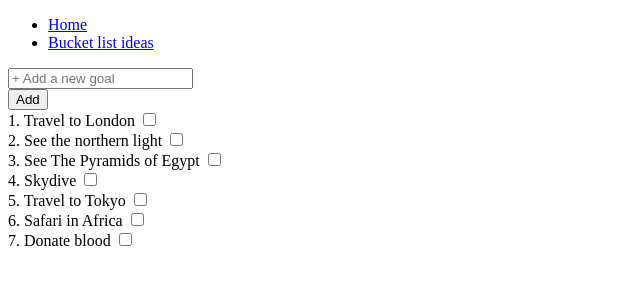
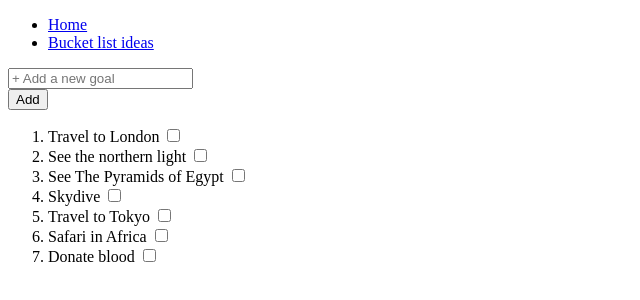
Before and after one commit to simonbimonmiaw/BucketLife, a plain HTML site: page index.html in a window 1280 px wide. Shown: the whole page, without its empty margins (0-640 px from the left). Drawn offline with Linux system fonts and the light colour scheme.

Commit message:
Added <ol> to the list of goals

```diff
--- a/index.html
+++ b/index.html
@@ -21,14 +21,16 @@
 		</form>
 	</section>
 	<section>
-		<form> <!-- Vil ordered list være korrekt her? -->
-		  1. Travel to London <input type="checkbox"><br>
-		  2. See the northern light <input type="checkbox"><br>
-		  3. See The Pyramids of Egypt <input type="checkbox"><br>
-		  4. Skydive <input type="checkbox"><br>
-		  5. Travel to Tokyo <input type="checkbox"><br>
-		  6. Safari in Africa <input type="checkbox"><br>
-		  7. Donate blood <input type="checkbox"><br>
+		<form>
+            <ol>
+                <li>Travel to London <input type="checkbox"></li>
+		        <li>See the northern light <input type="checkbox"></li>
+		        <li>See The Pyramids of Egypt <input type="checkbox"></li>
+		        <li>Skydive <input type="checkbox"></li>
+		        <li>Travel to Tokyo <input type="checkbox"></li>
+		        <li>Safari in Africa <input type="checkbox"></li>
+                <li>Donate blood <input type="checkbox"></li>
+            </ol>
 		</form>
 	</section>
 </body>
```
